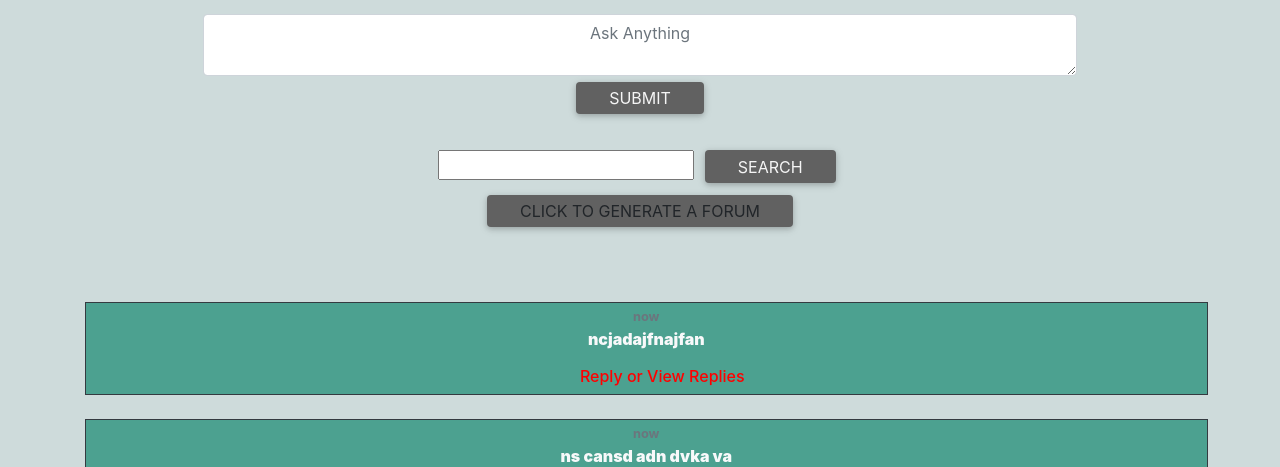
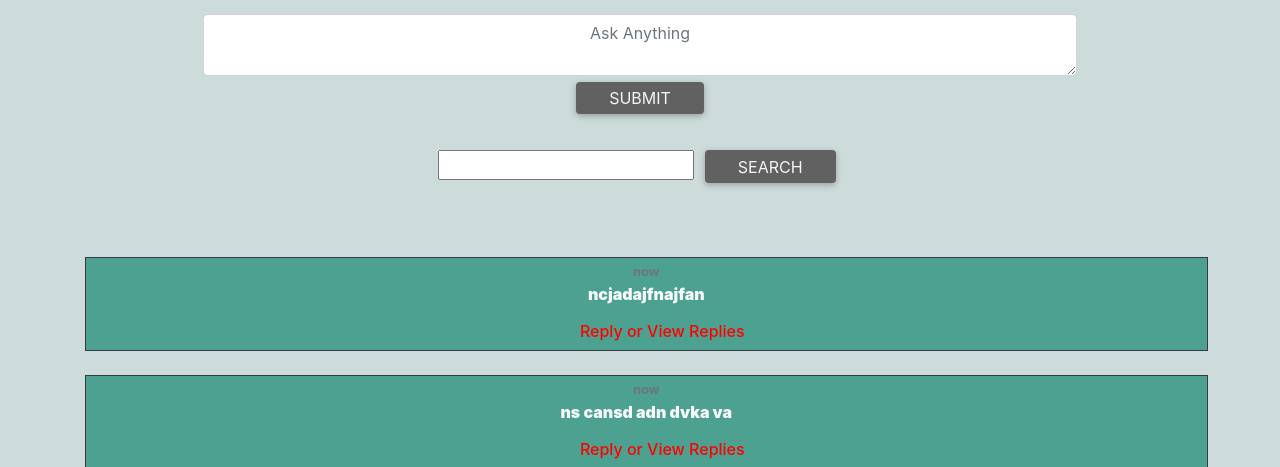
Before and after one commit to linearsachin/mhwc, a Django app: page / in a window 1280 px wide. Shown: the part 146-613 px from the top of the page. Run offline with Django 3.2, Linux system fonts and the light colour scheme; data comes from the database, SQL or seed files in the repository; parts of the project's set-up code (start-up, migrations or seed data) failed here and were passed over; some libraries are stand-ins or nearby versions.

Commit message:
forum complete

```diff
--- a/templates/qna/home.html
+++ b/templates/qna/home.html
@@ -22,7 +22,7 @@
     <button class="btn btn-grey" type="submit" style="color:whitesmoke;text-align-last:left;padding:0.2em;padding-left:2em;padding-right:2em"> Search </button>
 </form>
 {% if  not request.user.is_authenticated %}
-    <a href="{% url 'generate-forum' %}" class="btn btn-grey" style="font-color:white;text-align-last:left;padding:0.2em;padding-left:2em;padding-right:2em">Click to generate a forum</a>
+    {% comment %} <a href="{% url 'generate-forum' %}" class="btn btn-grey" style="font-color:white;text-align-last:left;padding:0.2em;padding-left:2em;padding-right:2em">Click to generate a forum</a> {% endcomment %}
 
 {% else %}
     <a href="{% url 'forum'  %}" class="btn btn-grey" style="margin-left: 2em;" style="color:whitesmoke;text-align-last:left;padding:0.2em;padding-left:2em;padding-right:2em">Go To Your Forum</a>
```
